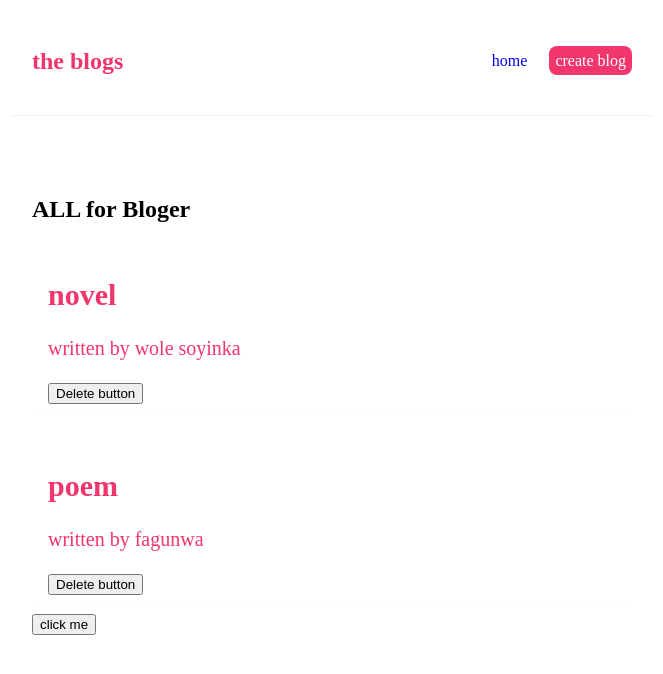
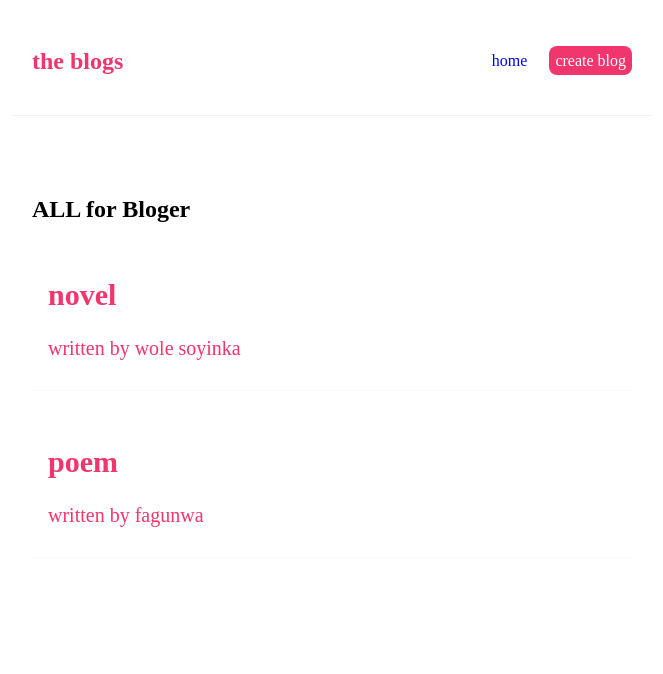
Before and after one commit to dev-olalekan/blogs, a React (Create React App) app: page / in a window 1280 px wide. Shown: the top 674 px of the page, without its empty margins (308-971 px from the left). Built offline with nearby package versions, Linux system fonts and the light colour scheme; data requests are answered from the project's data file.

Commit message:
add loading and timeout

```diff
--- a/src/Bloglist.js
+++ b/src/Bloglist.js
@@ -1,7 +1,7 @@
 const Bloglist = (props) => {
   const blogss = props.blogprops;
   const titless = props.title;
-  const handleDeleting = props.handleDeletes;
+  // const handleDeleting = props.handleDeletes;
   return (
     <div className="blog-list">
       <h2>{titless}</h2>
@@ -9,7 +9,7 @@ const Bloglist = (props) => {
         <div className="blog-preview" key={blog.id}>
           <h2>{blog.title}</h2>
           <p>written by {blog.author}</p>
-          <button onClick={() => handleDeleting(blog.id)}>Delete button</button>
+          {/* <button onClick={() => handleDeleting(blog.id)}>Delete button</button> */}
         </div>
       ))}
     </div>
--- a/src/Home.js
+++ b/src/Home.js
@@ -3,44 +3,27 @@ import Bloglist from "./Bloglist";
 
 const Home = () => {
   const [blogs, setBlogs] = useState(null);
-
-  const [name, setName] = useState("romario");
-
-  const handleDelete = (id) => {
-    const newBlogs = blogs.filter((blog) => blog.id !== id);
-    setBlogs(newBlogs);
-  };
+  const [isPending, setIsPending] = useState(true);
 
   useEffect(() => {
-    // console.log("run okay");
+    setTimeout(() => {
       fetch("http://localhost:8000/blogs")
         .then((res) => {
           return res.json();
         })
         .then((data) => {
           setBlogs(data);
-        // console.log(data);
+          setIsPending(false);
         });
-    // console.log(blogs);
-    // console.log(name);
+    }, 1000);
   }, []);
 
   return (
     <div className="home">
-      {blogs && (
-        <Bloglist
-          blogprops={blogs}
-          title="ALL for Bloger"
-          handleDeletes={handleDelete}
-        />
-      )}
+      {isPending && <div>Loading...</div>}
+      {blogs && <Bloglist blogprops={blogs} title="ALL for Bloger" />}
 
-      <button onClick={() => setName("adriano")}>click me</button>
-      {/* <p>{name}</p> */}
-      {/* <Bloglist
-        blogprops={blogs.filter((blog) => blog.author == "olalekan")}
-        title="ola news"
-      /> */}
+      {/* <button onClick={() => setName("adriano")}>click me</button> */}
     </div>
   );
 };
```
Lines whose indentation alone changed are shown as unchanged.
